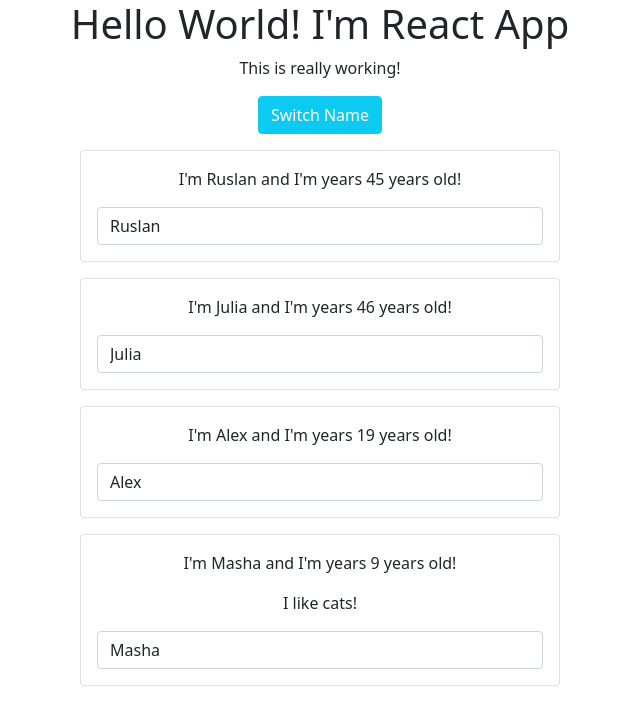
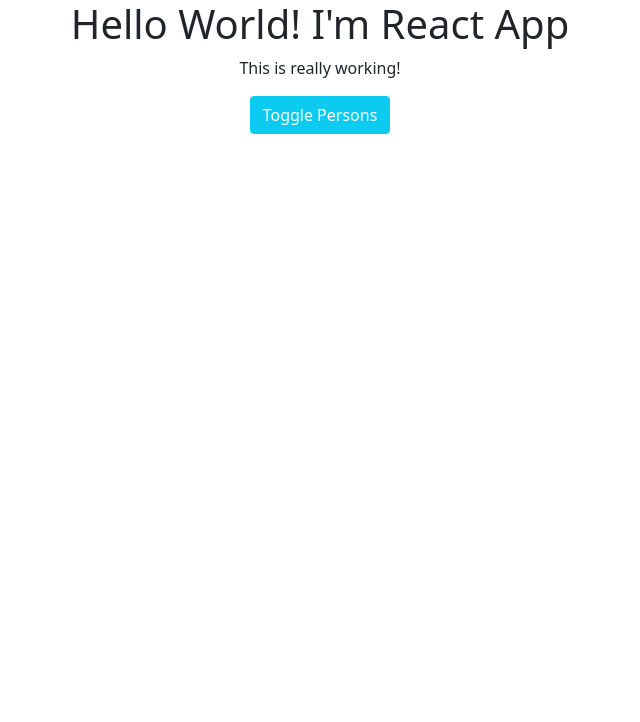
Before and after one commit to Russkazkin/react-course-m3, a React (Create React App) app: page / in a window 1280 px wide. Shown: the top 722 px of the page, without its empty margins (320-960 px from the left). Built offline with nearby package versions, Linux system fonts and the light colour scheme.

Commit message:
Module 4 first commit

```diff
--- a/src/App.js
+++ b/src/App.js
@@ -10,7 +10,8 @@
             {name: 'Julia', age: 46},
             {name: 'Alex', age: 19},
             {name: 'Masha', age: 9},
-        ]
+        ],
+        showPersons: false,
     };
 
     switchNameHandler = (newName) => {
@@ -35,6 +36,13 @@
         });
     }
 
+    togglePersonsHandler = () => {
+        const doesShow = this.state.showPersons;
+        this.setState({
+            showPersons: !doesShow,
+        });
+    }
+
 
     render() {
         const style = {
@@ -44,7 +52,9 @@
             <div className="App container">
                 <h1>Hello World! I'm React App</h1>
                 <p>This is really working!</p>
-                <button className="btn btn-info" style={style} onClick={() => this.switchNameHandler('Pyndel')}>Switch Name</button>
+                <button className="btn btn-info" style={style} onClick={this.togglePersonsHandler}>Toggle Persons</button>
+                {   this.state.showPersons ?
+                    <div>
                         <Person name={this.state.persons[0].name}
                                 age={this.state.persons[0].age}/>
                         <Person name={this.state.persons[1].name}
@@ -57,6 +67,8 @@
                                 age={this.state.persons[3].age}>
                             I like cats!
                         </Person>
+                    </div> : null
+                }
             </div>
         );
     }
```
Lines whose indentation alone changed are shown as unchanged.
